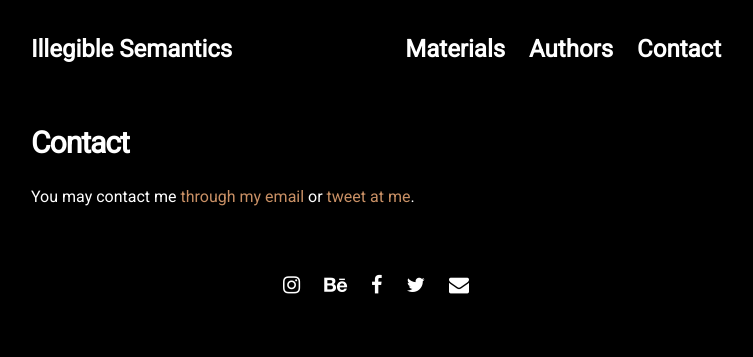
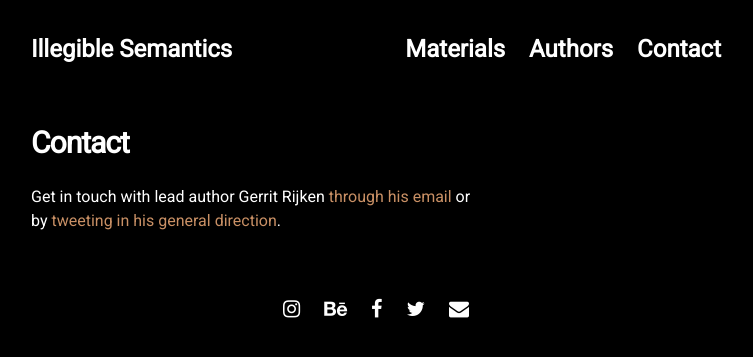
Before and after one commit to Noeska/illegiblesemantics, a Jekyll site: the page built from pages/contact.md, in a window 1280 px wide. Shown: the top 357 px of the page, without its empty margins (264-1017 px from the left). Built offline with Jekyll 4.4.1, drawn with Linux system fonts in a browser that asks for light colours; nearby versions of some CDN libraries.

Commit message:
Update contact.md

```diff
--- a/pages/contact.md
+++ b/pages/contact.md
@@ -6,4 +6,4 @@ permalink: /contact
 
 # Contact
 
-You may contact me [through my email](mailto:gerrit.rijken@gmail.com) or [tweet at me](https://twitter.com/intent/tweet?text=%40tundratoucan).
+Get in touch with lead author Gerrit Rijken [through his email](mailto:gerrit.rijken@gmail.com) or by [tweeting in his general direction](https://twitter.com/intent/tweet?text=%40tundratoucan).
```
